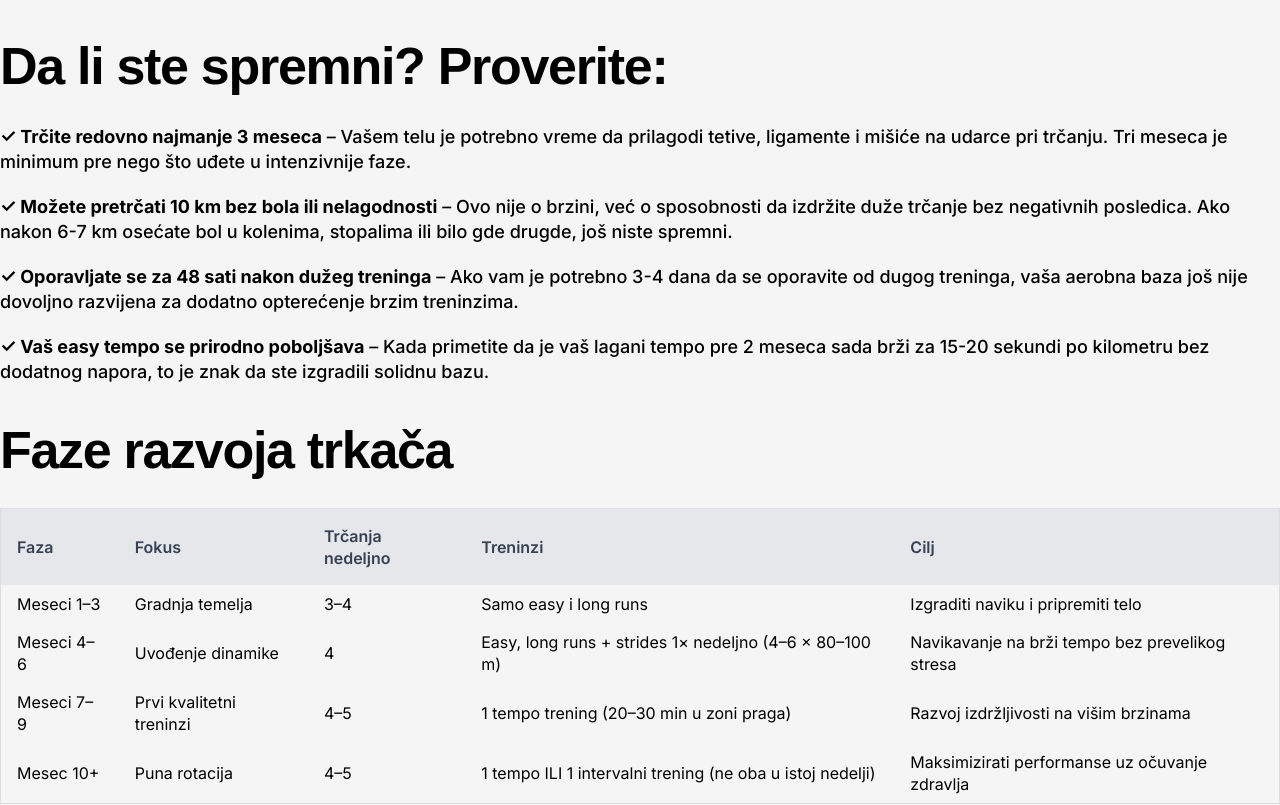
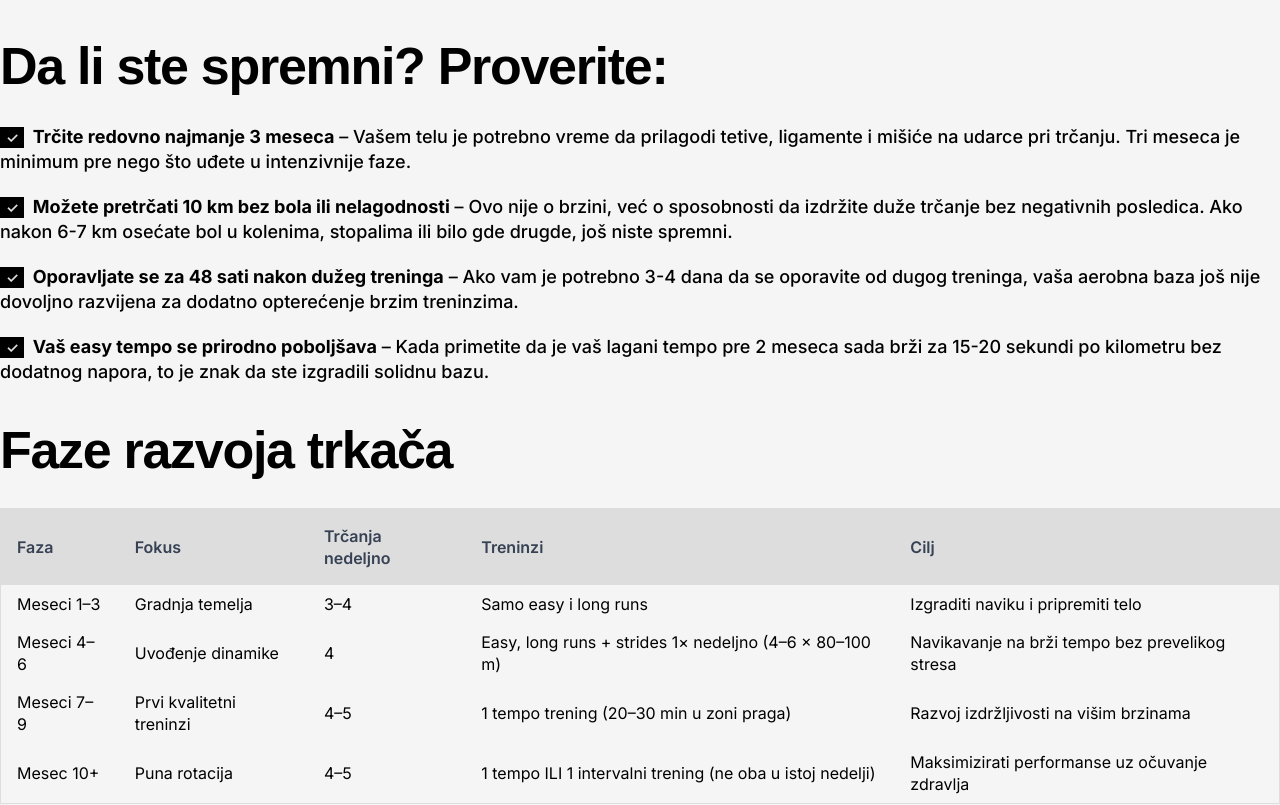
Before and after one commit to krsticzoran/runningstories, a Next.js app: page /trening/kilometraza-ili-kvalitet in a window 1280 px wide. Shown: the part 2580-3385 px from the top of the page. Built offline with nearby package versions, Linux system fonts and the light colour scheme; a web font is replaced by a local one.

Commit message:
feat: add checklist component & custom gray color

```diff
--- a/app/globals.css
+++ b/app/globals.css
@@ -11,6 +11,7 @@
   --color-custom-accent: #f8286a;
   --color-bg-secondary: #f5f5f5;
   --color-custom-dark: rgb(34, 34, 34);
+  --color-custom-gray: #ddd;
 }
 
 @theme inline {
--- /dev/null
+++ b/components/mdx/checklist.tsx
@@ -0,0 +1,7 @@
+export function Checklist() {
+  return (
+    <span className="text-custom-gray bg-black px-1.5 py-0.5 text-sm text-center mr-1 ">
+      ✓
+    </span>
+  );
+}
--- a/components/mdx/mdx-components.tsx
+++ b/components/mdx/mdx-components.tsx
@@ -2,8 +2,9 @@ import { MDXComponents } from "mdx/types";
 import { TableComponent } from "./table-component";
 import { ImageComponent } from "./image-component";
 import { Highlight } from "./highlight";
-import { BlockQuote } from "./BlockQuote";
+import { BlockQuote } from "./block-quote";
 import { WhiteBox } from "./white-box";
+import { Checklist } from "./checklist";
 
 export const mdxComponents: MDXComponents = {
   h1: ({ children }) => (
@@ -87,4 +88,5 @@ export const mdxComponents: MDXComponents = {
   Highlight: (props) => <Highlight {...props} />,
   BlockQuote: (props) => <BlockQuote {...props} />,
   WhiteBox: (props) => <WhiteBox {...props} />,
+  Checklist: (props) => <Checklist {...props} />,
 };
--- a/components/mdx/table-component.tsx
+++ b/components/mdx/table-component.tsx
@@ -17,8 +17,8 @@ export function TableComponent({ data }: GenericTableProps) {
     <>
       {/* Desktop */}
       <div className="hidden lg:block overflow-x-auto mb-8">
-        <table className="w-full border border-[#ddd] text-left text-black leading-[22px]">
-          <thead className="bg-gray-200">
+        <table className="w-full border border-custom-gray text-left text-black leading-[22px]">
+          <thead className="bg-custom-gray">
             <tr>
               {columns.map((col) => (
                 <th key={col} className="px-4 py-4 font-semibold text-gray-700">
```
Also changed, not shown: content/posts/trening/kilometraza-ili-kvalitet/index.mdx (+4 -4 lines), .velite/posts.json, components/mdx/block-quote.tsx (renamed from components/mdx/BlockQuote.tsx).
